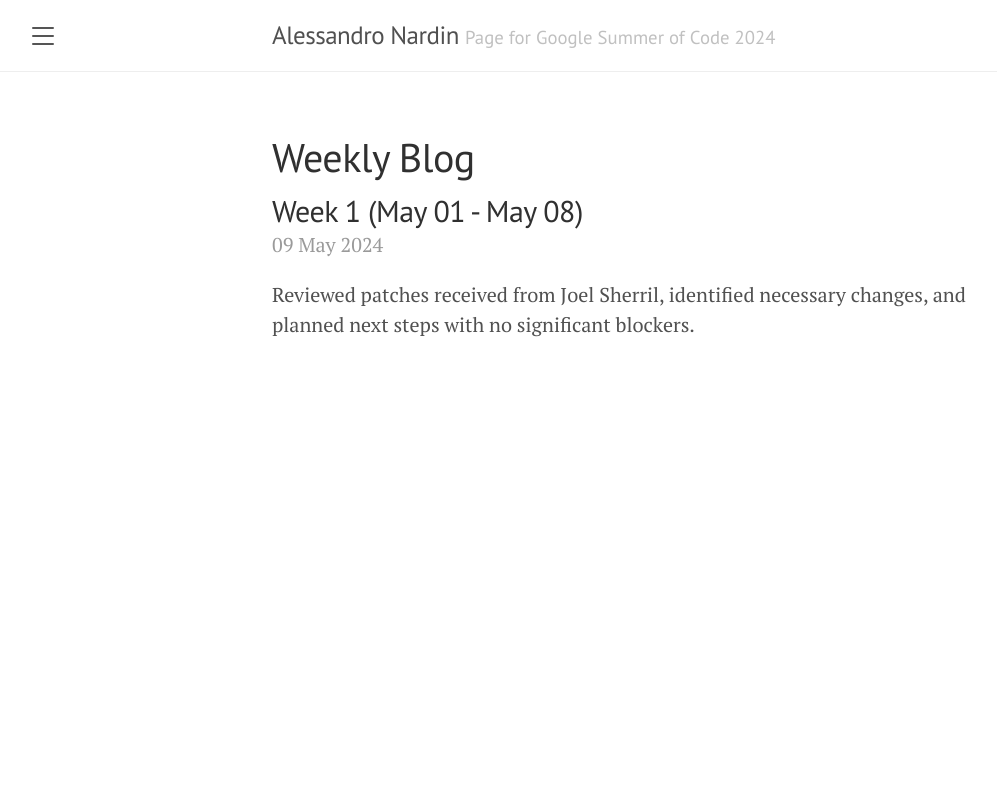
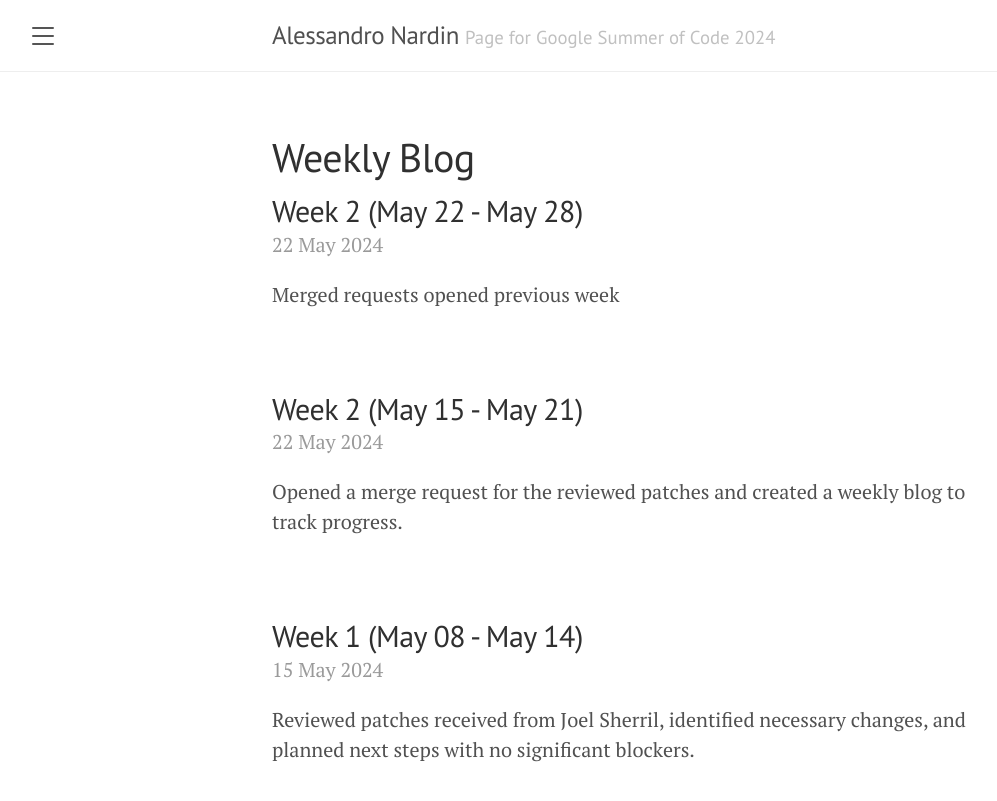
Before and after one commit to AlessandroNardin/alessandronardin.github.io, a Jekyll site: the page built from weekly_blog.md, in a window 1280 px wide. Shown: the top 801 px of the page, without its empty margins (8-1005 px from the left). Built offline with Jekyll 4.4.1, drawn with Linux system fonts in a browser that asks for light colours; some of the changed lines change nothing that is shown.

Commit message:
weekly post 2 and 3

```diff
--- a/_posts/0204-05-08-week-1.md
+++ b/_posts/2024-05-15-week-1.md
@@ -1,7 +1,7 @@
 ---
 layout: post
-title: "Week 1 (May 01 - May 08)"
-date: 2024-05-09
+title: "Week 1 (May 08 - May 14)"
+date: 2024-05-15
 categories: [GSoC]
 tags: [GSoC, weekly update]
 excerpt: "Reviewed patches received from Joel Sherril, identified necessary changes, and planned next steps with no significant blockers."
--- /dev/null
+++ b/_posts/2024-05-22-week-2.md
@@ -0,0 +1,43 @@
+---
+layout: post
+title: "Week 2 (May 15 - May 21)"
+date: 2024-05-22
+categories: [GSoC]
+tags: [GSoC, weekly update]
+excerpt: "Opened a merge request for the reviewed patches and created a weekly blog to track progress."
+author: Alessandro Nardin
+
+---
+
+## 🗓 Planned
+
+- **Open MR for the reviewed patches**: Finalize and submit a merge request for the patches that have been reviewed.
+- **Create Weekly Blog to track progress**: Continue the practice of documenting progress through weekly blog updates.
+
+---
+
+## ✅ Done
+
+- **Opened MR for the reviewed patches**: Successfully opened a merge request for the patches that were reviewed.
+- **Created Weekly Blog to track progress**: Published a new weekly blog post to document the progress made (link: [https://alessandronardin.github.io/](https://alessandronardin.github.io/)).
+
+---
+
+## ⚠️ Constraints
+
+- None for this week.
+
+---
+
+## 🚧 Blockers
+
+- None for this week.
+
+---
+
+## 🔜 Next Week Activities
+
+- **Do last fixes to merge the code**: Make final adjustments to the code before merging.
+- **Update the comments in the aio files to use Doxygen**: Improve the documentation in the aio files by updating the comments to follow the Doxygen format.
+
+---
--- /dev/null
+++ b/_posts/2024-05-29-week-3.md
@@ -0,0 +1,44 @@
+---
+layout: post
+title: "Week 2 (May 22 - May 28)"
+date: 2024-05-22
+categories: [GSoC]
+tags: [GSoC, weekly update]
+excerpt: "Merged requests opened previous week"
+author: Alessandro Nardin
+
+---
+
+## 🗓 Planned
+
+- **Merge the 3 MRs opened last week (!40, !41, !42)**: Finalize and merge the three merge requests from the previous week.
+- **Update the comments in the AIO files to use Doxygen**: Enhance the documentation in the AIO files by updating the comments to follow the Doxygen format.
+
+---
+
+## ✅ Done
+
+- **Merged 2 out of 3 MRs**: Successfully merged two of the three merge requests (MR !40 and MR !41). MR !42 is still pending.
+
+---
+
+## ⚠️ Constraints
+
+- None for this week.
+
+---
+
+## 🚧 Blockers
+
+- None for this week.
+
+---
+
+## 🔜 Next Week Activities
+
+- **Complete the merging of MR !42**: Finalize and merge the remaining merge request.
+- **Update the comments in the AIO files to use Doxygen**: Continue updating the documentation in the AIO files.
+- **Build Doxygen locally**: Set up and build Doxygen locally to verify the updated comments.
+- **Start working on the first deliverables**: Begin addressing deficiencies in the existing AIO methods.
+
+---
```
